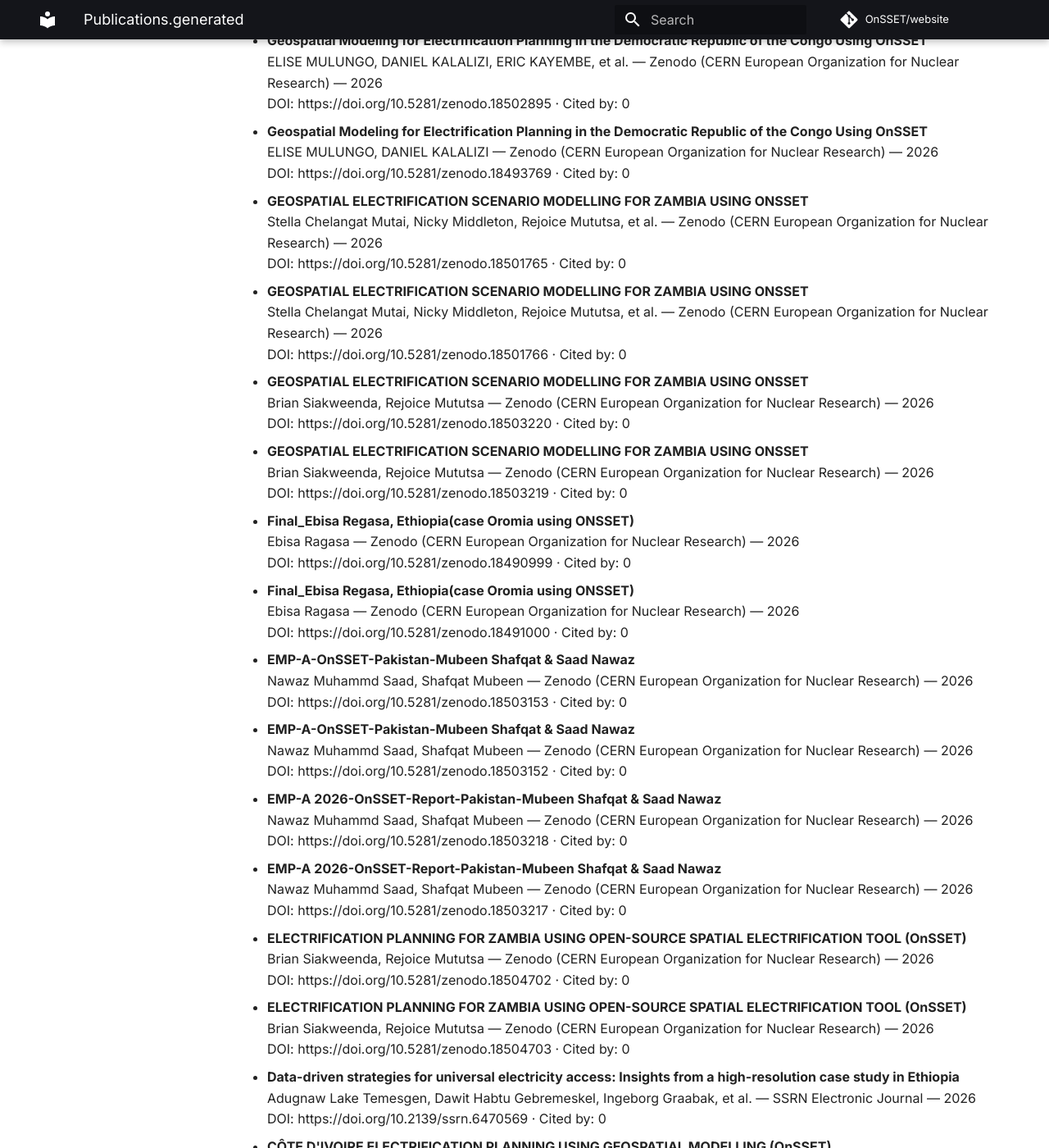
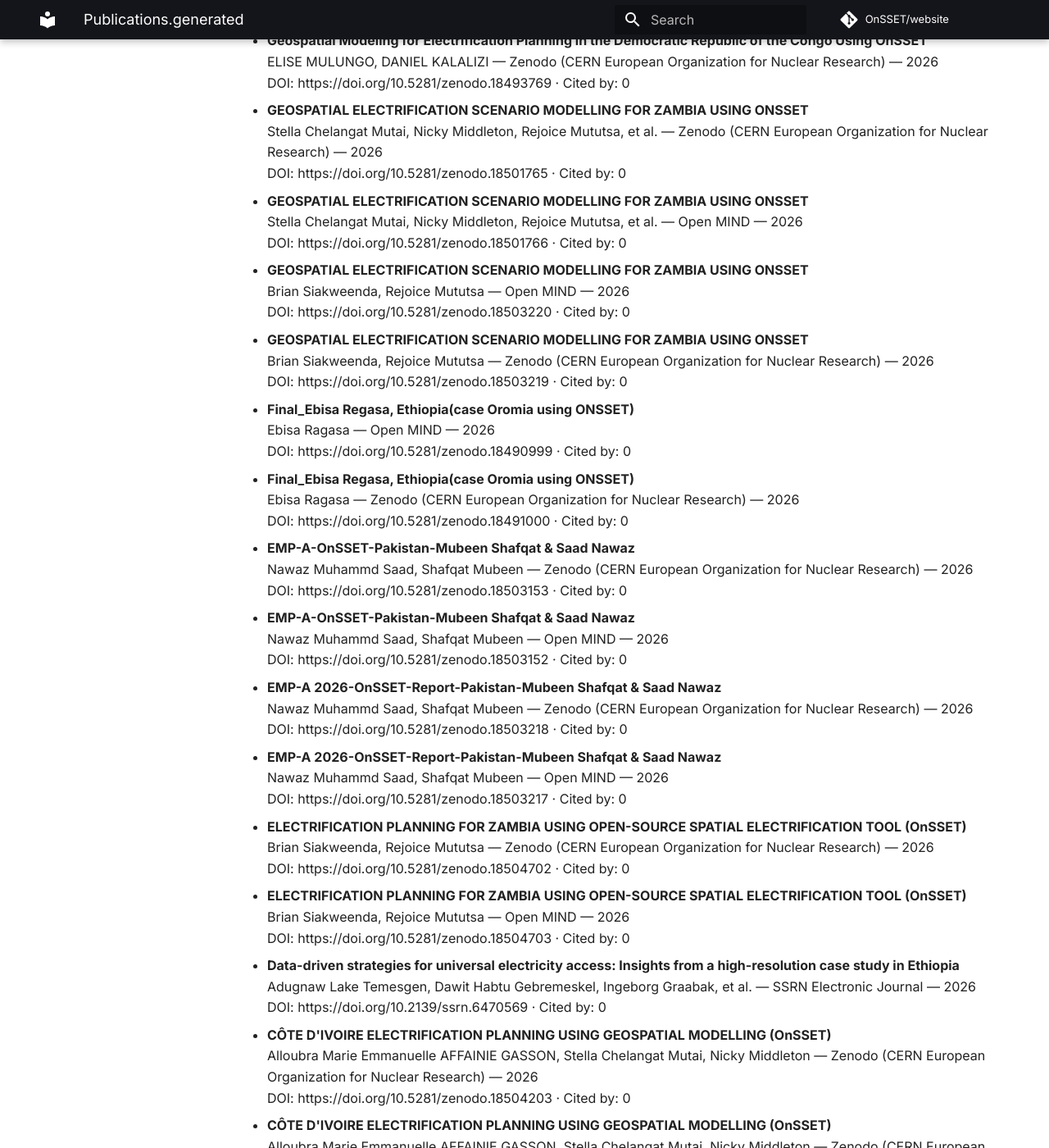
Before and after one commit to OnSSET/website, an MkDocs documentation site: the page built from docs/publications.generated.md, in a window 1280 px wide and 1400 px high, scrolled down 2574 px. Shown: the whole window at 82% size. Built offline with MkDocs 1.6.1 and Material for MkDocs 9.7.7, drawn with Linux system fonts in a browser that asks for light colours; comment, search, counter and statistics services are not loaded; some of the changed text lies outside the part shown.

Commit message:
Auto-update publications

```diff
--- a/docs/publications.generated.md
+++ b/docs/publications.generated.md
@@ -22,10 +22,6 @@ No results found.
   Alexandra Falcón-Mendoza, José Herrera-Perez, Jorge Hernández-Ambato, et al. — Communications in computer and information science — 2026
   DOI: https://doi.org/10.1007/978-3-032-16851-1_23 · Cited by: 0
 
-- **Strategic Roadmap for Universal Electricity Access in Myanmar**
-  Myoe Myint — Zenodo (CERN European Organization for Nuclear Research) — 2026
-  DOI: https://doi.org/10.5281/zenodo.18503502 · Cited by: 0
-
 - **Scenarios for universal electricity access with spatial changes in urbanisation: The case of Kenya**
   Cynthia Omondi, Francis Njoka, Francesco Tonini, et al. — Energy Strategy Reviews — 2026
   DOI: https://doi.org/10.1016/j.esr.2025.102015 · Cited by: 0
@@ -44,14 +40,14 @@ No results found.
 
 - **Linkage_scripts_OnSSET**
   Luis Olmos, Michele Vittorio, Giulia Vaglietti — Zenodo (CERN European Organization for Nuclear Research) — 2026
+  DOI: https://doi.org/10.5281/zenodo.18874892 · Cited by: 0
+
+- **Linkage_scripts_OnSSET**
+  Luis Olmos, Michele Vittorio, Giulia Vaglietti — Open MIND — 2026
   DOI: https://doi.org/10.5281/zenodo.18874891 · Cited by: 0
 
-- **Linkage_scripts_OnSSET**
-  Luis Olmos, Michele Vittorio, Giulia Vaglietti — Zenodo (CERN European Organization for Nuclear Research) — 2026
-  DOI: https://doi.org/10.5281/zenodo.18874892 · Cited by: 0
-
 - **Least-cost technology assessment using OnSSET in Ethiopia's Amhara region by 2035**
-  Abreham Befikadu Zeleke — Zenodo (CERN European Organization for Nuclear Research) — 2026
+  Abreham Befikadu Zeleke — Open MIND — 2026
   DOI: https://doi.org/10.5281/zenodo.18490864 · Cited by: 0
 
 - **Least-cost technology assessment using OnSSET in Ethiopia's Amhara region by 2035**
@@ -75,7 +71,7 @@ No results found.
   DOI: https://doi.org/10.5281/zenodo.19231873 · Cited by: 0
 
 - **GEOSPATIAL MODELLING FOR ELECTRIFICATION PLANNING USING OnSSET**
-  ELISE MULUNGO, ERIC KAYEMBE, DANIEL KALALIZI, et al. — Zenodo (CERN European Organization for Nuclear Research) — 2026
+  ELISE MULUNGO, ERIC KAYEMBE, DANIEL KALALIZI, et al. — Open MIND — 2026
   DOI: https://doi.org/10.5281/zenodo.18503440 · Cited by: 0
 
 - **GEOSPATIAL MODELLING FOR ELECTRIFICATION PLANNING USING OnSSET**
@@ -103,11 +99,11 @@ No results found.
   DOI: https://doi.org/10.5281/zenodo.18501765 · Cited by: 0
 
 - **GEOSPATIAL ELECTRIFICATION SCENARIO MODELLING FOR ZAMBIA USING ONSSET**
-  Stella Chelangat Mutai, Nicky Middleton, Rejoice Mututsa, et al. — Zenodo (CERN European Organization for Nuclear Research) — 2026
+  Stella Chelangat Mutai, Nicky Middleton, Rejoice Mututsa, et al. — Open MIND — 2026
   DOI: https://doi.org/10.5281/zenodo.18501766 · Cited by: 0
 
 - **GEOSPATIAL ELECTRIFICATION SCENARIO MODELLING FOR ZAMBIA USING ONSSET**
-  Brian Siakweenda, Rejoice Mututsa — Zenodo (CERN European Organization for Nuclear Research) — 2026
+  Brian Siakweenda, Rejoice Mututsa — Open MIND — 2026
   DOI: https://doi.org/10.5281/zenodo.18503220 · Cited by: 0
 
 - **GEOSPATIAL ELECTRIFICATION SCENARIO MODELLING FOR ZAMBIA USING ONSSET**
@@ -115,7 +111,7 @@ No results found.
   DOI: https://doi.org/10.5281/zenodo.18503219 · Cited by: 0
 
 - **Final_Ebisa Regasa, Ethiopia(case Oromia using ONSSET)**
-  Ebisa Ragasa — Zenodo (CERN European Organization for Nuclear Research) — 2026
+  Ebisa Ragasa — Open MIND — 2026
   DOI: https://doi.org/10.5281/zenodo.18490999 · Cited by: 0
 
 - **Final_Ebisa Regasa, Ethiopia(case Oromia using ONSSET)**
@@ -127,7 +123,7 @@ No results found.
   DOI: https://doi.org/10.5281/zenodo.18503153 · Cited by: 0
 
 - **EMP-A-OnSSET-Pakistan-Mubeen Shafqat & Saad Nawaz**
-  Nawaz Muhammd Saad, Shafqat Mubeen — Zenodo (CERN European Organization for Nuclear Research) — 2026
+  Nawaz Muhammd Saad, Shafqat Mubeen — Open MIND — 2026
   DOI: https://doi.org/10.5281/zenodo.18503152 · Cited by: 0
 
 - **EMP-A 2026-OnSSET-Report-Pakistan-Mubeen Shafqat & Saad Nawaz**
@@ -135,7 +131,7 @@ No results found.
   DOI: https://doi.org/10.5281/zenodo.18503218 · Cited by: 0
 
 - **EMP-A 2026-OnSSET-Report-Pakistan-Mubeen Shafqat & Saad Nawaz**
-  Nawaz Muhammd Saad, Shafqat Mubeen — Zenodo (CERN European Organization for Nuclear Research) — 2026
+  Nawaz Muhammd Saad, Shafqat Mubeen — Open MIND — 2026
   DOI: https://doi.org/10.5281/zenodo.18503217 · Cited by: 0
 
 - **ELECTRIFICATION PLANNING FOR ZAMBIA USING OPEN-SOURCE SPATIAL ELECTRIFICATION TOOL (OnSSET)**
@@ -143,7 +139,7 @@ No results found.
   DOI: https://doi.org/10.5281/zenodo.18504702 · Cited by: 0
 
 - **ELECTRIFICATION PLANNING FOR ZAMBIA USING OPEN-SOURCE SPATIAL ELECTRIFICATION TOOL (OnSSET)**
-  Brian Siakweenda, Rejoice Mututsa — Zenodo (CERN European Organization for Nuclear Research) — 2026
+  Brian Siakweenda, Rejoice Mututsa — Open MIND — 2026
   DOI: https://doi.org/10.5281/zenodo.18504703 · Cited by: 0
 
 - **Data-driven strategies for universal electricity access: Insights from a high-resolution case study in Ethiopia**
@@ -176,14 +172,14 @@ No results found.
 
 - **Assessing the Electrification Challenges in Tigray Region Using OnSSET Modelling**
   Abadi Tesfay Yohanes — Zenodo (CERN European Organization for Nuclear Research) — 2026
+  DOI: https://doi.org/10.5281/zenodo.18490897 · Cited by: 0
+
+- **Assessing the Electrification Challenges in Tigray Region Using OnSSET Modelling**
+  Abadi Tesfay Yohanes — Open MIND — 2026
   DOI: https://doi.org/10.5281/zenodo.18490898 · Cited by: 0
 
-- **Assessing the Electrification Challenges in Tigray Region Using OnSSET Modelling**
-  Abadi Tesfay Yohanes — Zenodo (CERN European Organization for Nuclear Research) — 2026
-  DOI: https://doi.org/10.5281/zenodo.18490897 · Cited by: 0
-
 - **Achieving Access to electricity for Somali Region, Ethiopia by 2040 using ONSSET.**
-  Wubalem Mitike — Zenodo (CERN European Organization for Nuclear Research) — 2026
+  Wubalem Mitike — Open MIND — 2026
   DOI: https://doi.org/10.5281/zenodo.18491003 · Cited by: 0
 
 - **Achieving Access to electricity for Somali Region, Ethiopia by 2040 using ONSSET.**
```
Also changed, not shown: other parts of docs/publications.generated.md (+4 -0 lines).
